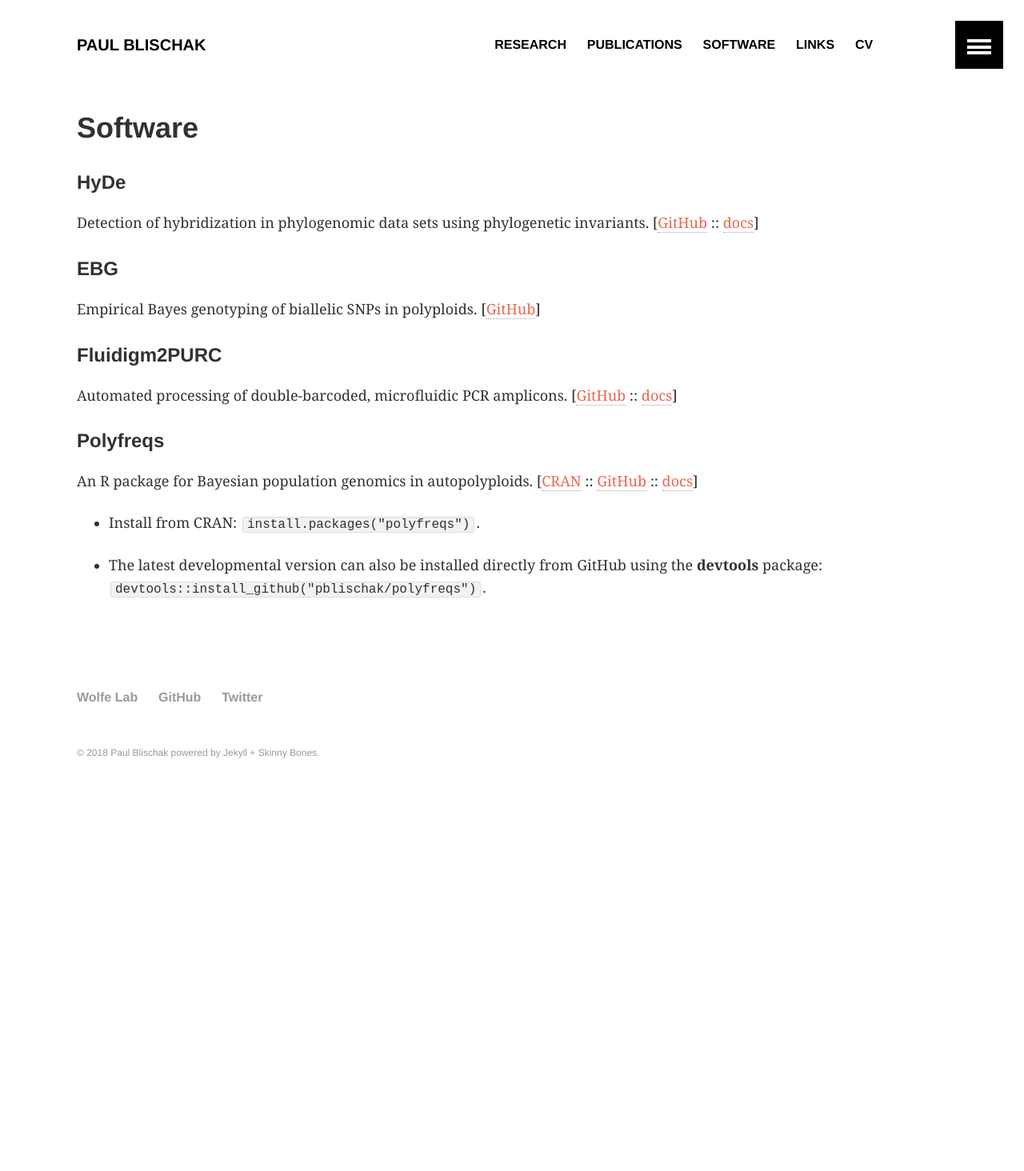
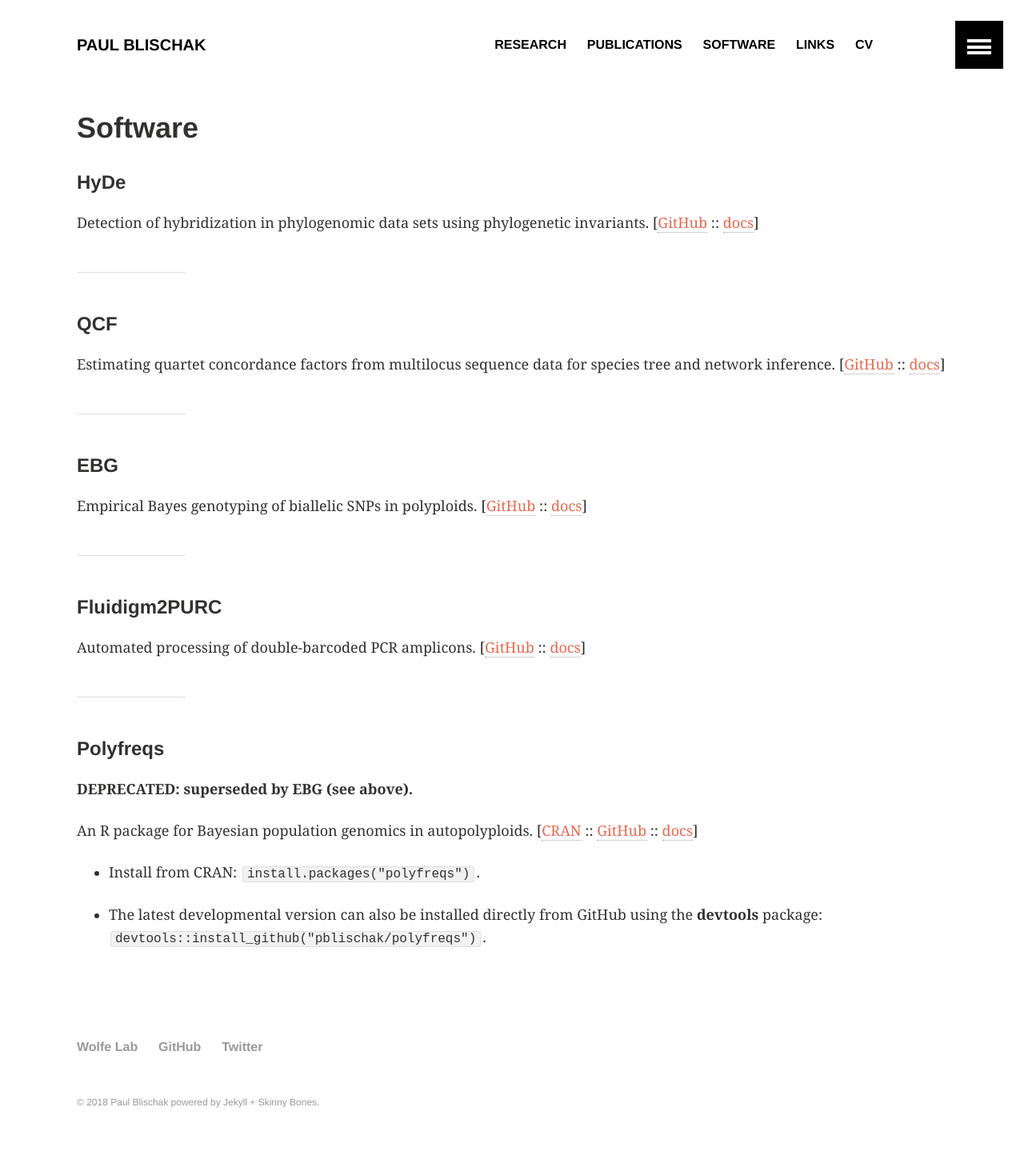
Before and after one commit to pblischak/pblischak.github.io, a Jekyll site: the page built from Software/index.md, in a window 1280 px wide. Shown: the whole page at 80% size. Built offline with Jekyll 4.4.1, drawn with Linux system fonts in a browser that asks for light colours; before the commit the page ends 1027 px from its top, so only the background shows below that.

Commit message:
updating pubs and software

```diff
--- a/Software/index.md
+++ b/Software/index.md
@@ -19,17 +19,35 @@ a:hover {
 
 Detection of hybridization in phylogenomic data sets using phylogenetic invariants. [<a href="https://github.com/pblischak/HyDe" target="_blank">GitHub</a> :: <a href="http://hybridization-detection.readthedocs.io/" target="_blank">docs</a>]
 
+----
+
+#### QCF
+
+Estimating quartet concordance factors from multilocus sequence data for species
+tree and network inference. [<a href="https://github.com/pblischak/QCF" target="_blank">GitHub</a> ::
+<a href="http://qcf.readthedocs.io/" target="_blank">docs</a>]
+
+----
+
 #### EBG
 
-Empirical Bayes genotyping of biallelic SNPs in polyploids. [<a href="https://github.com/pblischak/polyploid-genotyping" target="_blank">GitHub</a>]
+Empirical Bayes genotyping of biallelic SNPs in polyploids. [<a href="https://github.com/pblischak/polyploid-genotyping" target="_blank">GitHub</a> ::
+<a href="http://pblischak.github.io/polyploid-genotyping" target="_blank">docs</a>]
+
+----
 
 #### Fluidigm2PURC
 
-Automated processing of double-barcoded, microfluidic PCR amplicons. [<a href="https://github.com/pblischak/fluidigm2purc" target="_blank">GitHub</a> :: <a href="http://fluidigm2purc.readthedocs.io/" target="_blank">docs</a>]
+Automated processing of double-barcoded PCR amplicons. [<a href="https://github.com/pblischak/fluidigm2purc" target="_blank">GitHub</a> :: <a href="http://fluidigm2purc.readthedocs.io/" target="_blank">docs</a>]
+
+----
 
 #### Polyfreqs
 
-An R package for Bayesian population genomics in autopolyploids. [<a href="https://cran.r-project.org/package=polyfreqs" target="_blank">CRAN</a> :: <a href="https://github.com/pblischak/polyfreqs" target="_blank">GitHub</a> :: <a href="{{site.url}}/polyfreqs" target="_blank">docs</a>]
+**DEPRECATED: superseded by EBG (see above).**
+
+An R package for Bayesian population genomics in autopolyploids.
+[<a href="https://cran.r-project.org/package=polyfreqs" target="_blank">CRAN</a> :: <a href="https://github.com/pblischak/polyfreqs" target="_blank">GitHub</a> :: <a href="{{site.url}}/polyfreqs" target="_blank">docs</a>]
 
 - Install from CRAN: `install.packages("polyfreqs")`.
 
```
Also changed, not shown: Publications/index.md (+3 -2 lines), Gemfile.lock, 4 other files.
